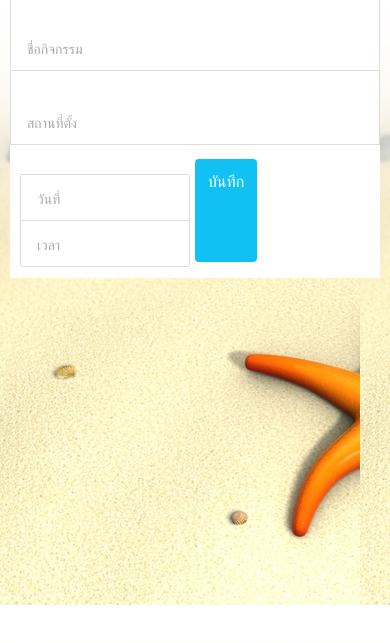
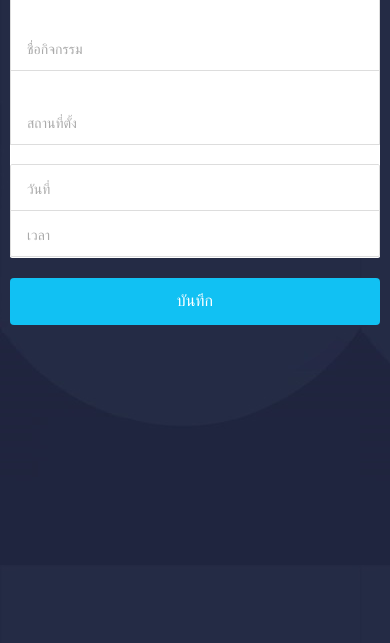
Before and after one commit to Project1EHM/EHM_Mobile, a website: page www/index.html at #/tab/addcalendar in a window 390 px wide. Shown: the part 127-770 px from the top of the page. Drawn offline with Linux system fonts and the light colour scheme; files whose address does not match are found by name.

Commit message:
edit form

```diff
--- a/www/templates/tab-addcalendar.html
+++ b/www/templates/tab-addcalendar.html
@@ -1,7 +1,8 @@
 
 <ion-view view-title="เพิ่มกิจกรรม">
-<ion-content class="padding" style="background-image:url('img/background11.jpg')">
+<ion-content class="padding" style="background-image:url('img/bg_emer1.jpg')">
 <ion-list>
+
 <div class="list list-inset">
 <label class="item item-input item-floating-label">
     <span class="input-label">ชื่อกิจกรรม</span>
@@ -12,8 +13,8 @@
     <input type="text" ng-model="location" name="location" placeholder="สถานที่ตั้ง">
   </label>
 
-  <div class="row">
-  <div class="col col-50"</div>
+
+
   <div class="list list-inset">
   <label class="item item-input">
     <input type="text" placeholder="วันที่">
```
